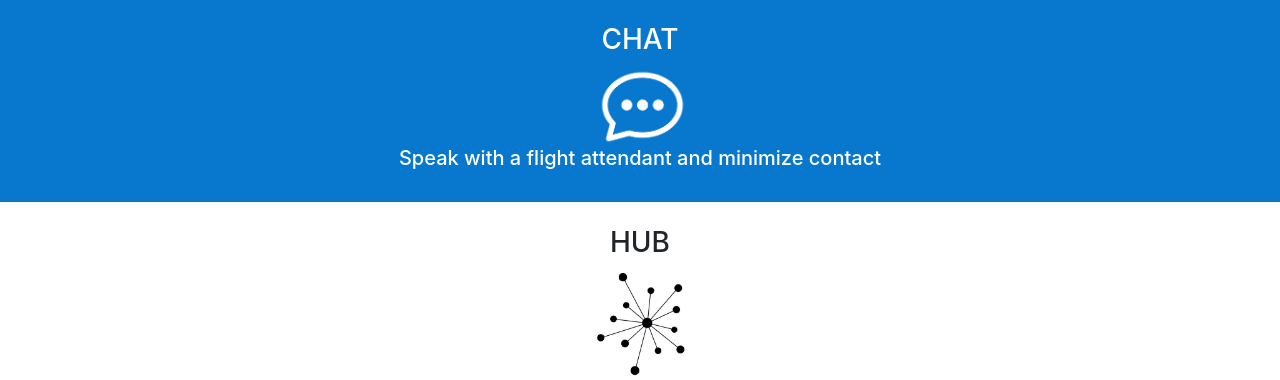
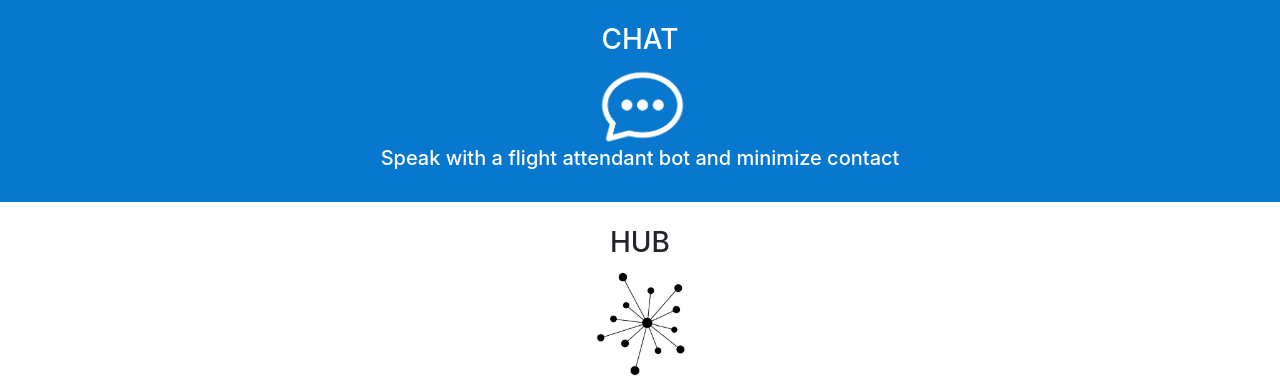
Before and after one commit to briankim31415/TH_AA_Challenge, a Flask app: page /home.html in a window 1280 px wide. Shown: the part 535-915 px from the top of the page. Run offline with Flask 2, Linux system fonts and the light colour scheme; parts of the project's set-up code (start-up, migrations or seed data) failed here and were passed over.

Commit message:
Update home.html

```diff
--- a/templates/home.html
+++ b/templates/home.html
@@ -69,7 +69,7 @@
         <a href="chat.html">
             <img class="centered" src="../static/chat1_white.png" alt="chat" width=100>
         </a>
-        <h5 class="text-center">Speak with a flight attendant and minimize contact</h5>
+        <h5 class="text-center">Speak with a flight attendant bot and minimize contact</h5>
         <br>
     </div>
     <br>
```
